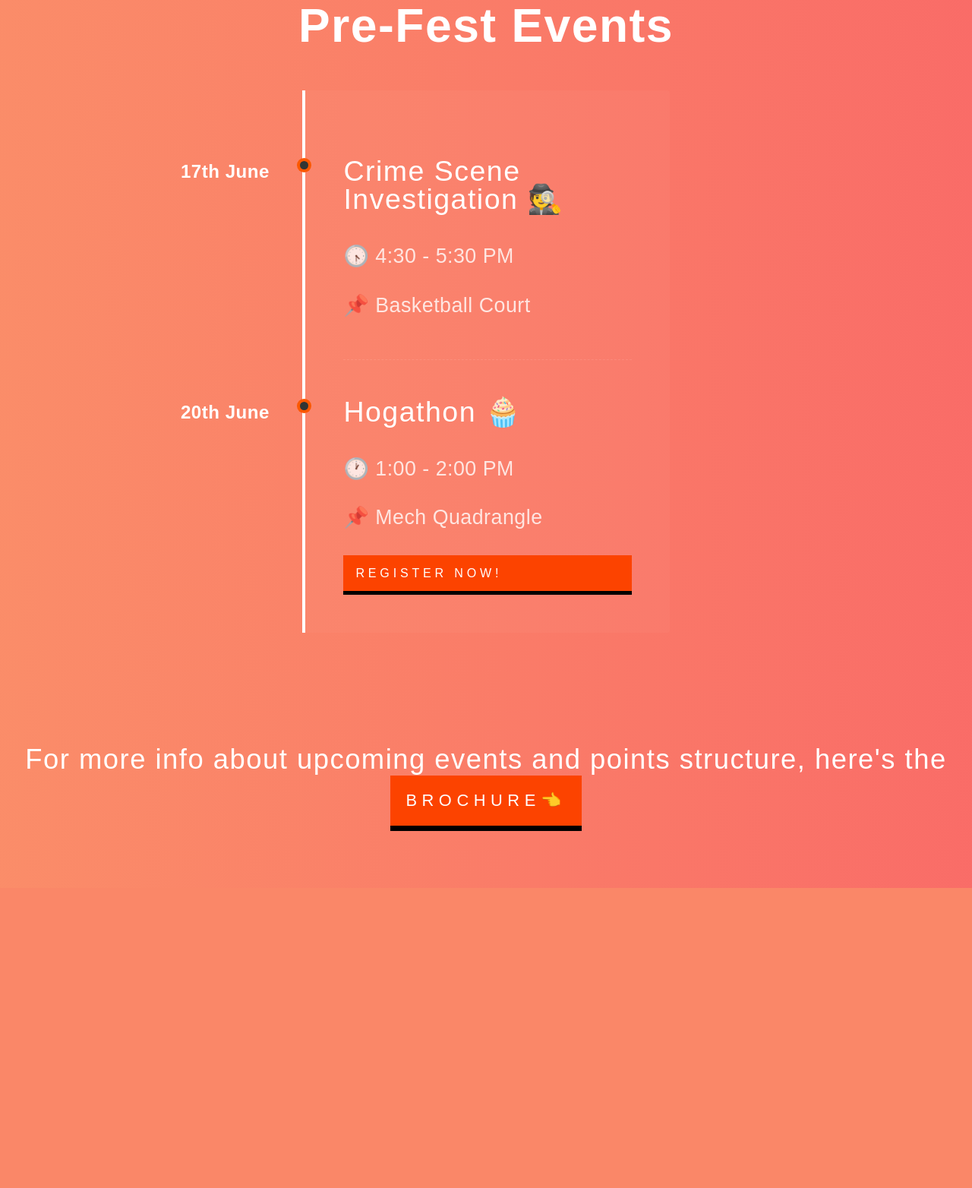
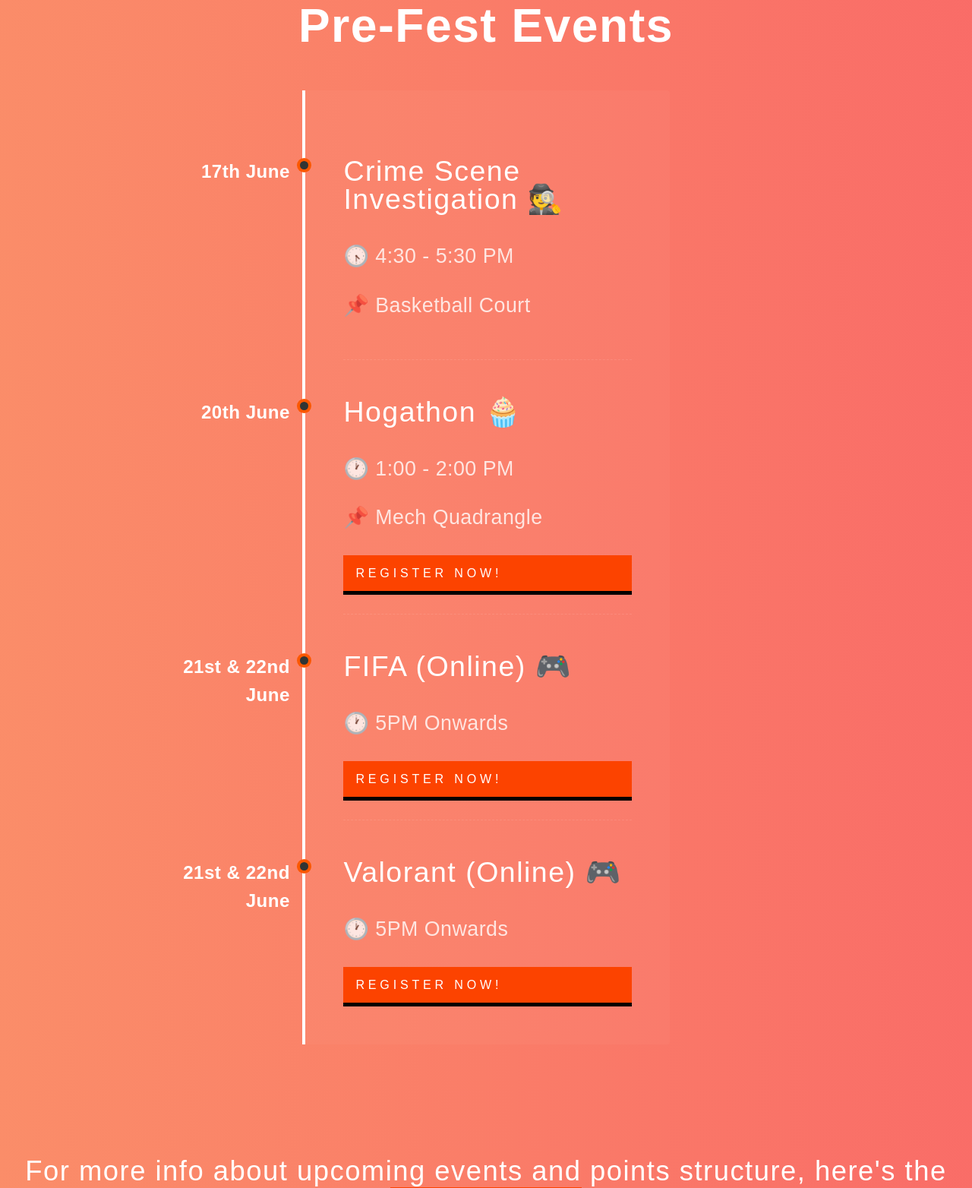
Before and after one commit to G-Aswin/Parichay22, a Flask app: page /prefest in a window 1280 px wide. Shown: the part 890-2454 px from the top of the page at 76% size. Before the commit the page ends 2059 px from the top, so only its background shows below. Run offline with Flask 2, Linux system fonts and the light colour scheme; some web fonts are replaced.

Commit message:
new prefest events

```diff
--- a/static/css/prefest.css
+++ b/static/css/prefest.css
@@ -270,7 +270,8 @@
     top: 0;
   }
   .timeline .event:before {
-    left: -217.5px;
+    left: -270.5px;
+    width:200px;
     color: rgb(255, 255, 255);
     content: attr(data-date);
     text-align: right;
--- a/templates/prefest.html
+++ b/templates/prefest.html
@@ -44,6 +44,16 @@
                 <p> 📌 Mech Quadrangle</p>
                 <a href="https://forms.gle/8SsbchoCvB3YsQou9"> Register Now!</a>
             </li>
+            <li class="event" data-date="21st & 22nd June">
+                <h3>FIFA (Online) 🎮</h3>
+                <p> 🕐 5PM Onwards</p>
+                <a> Register Now!</a>
+            </li>
+            <li class="event" data-date="21st & 22nd June">
+                <h3>Valorant (Online) 🎮</h3>
+                <p> 🕐 5PM Onwards</p>
+                <a> Register Now!</a>
+            </li>
         </ul>
         <br>
         <br>
```
